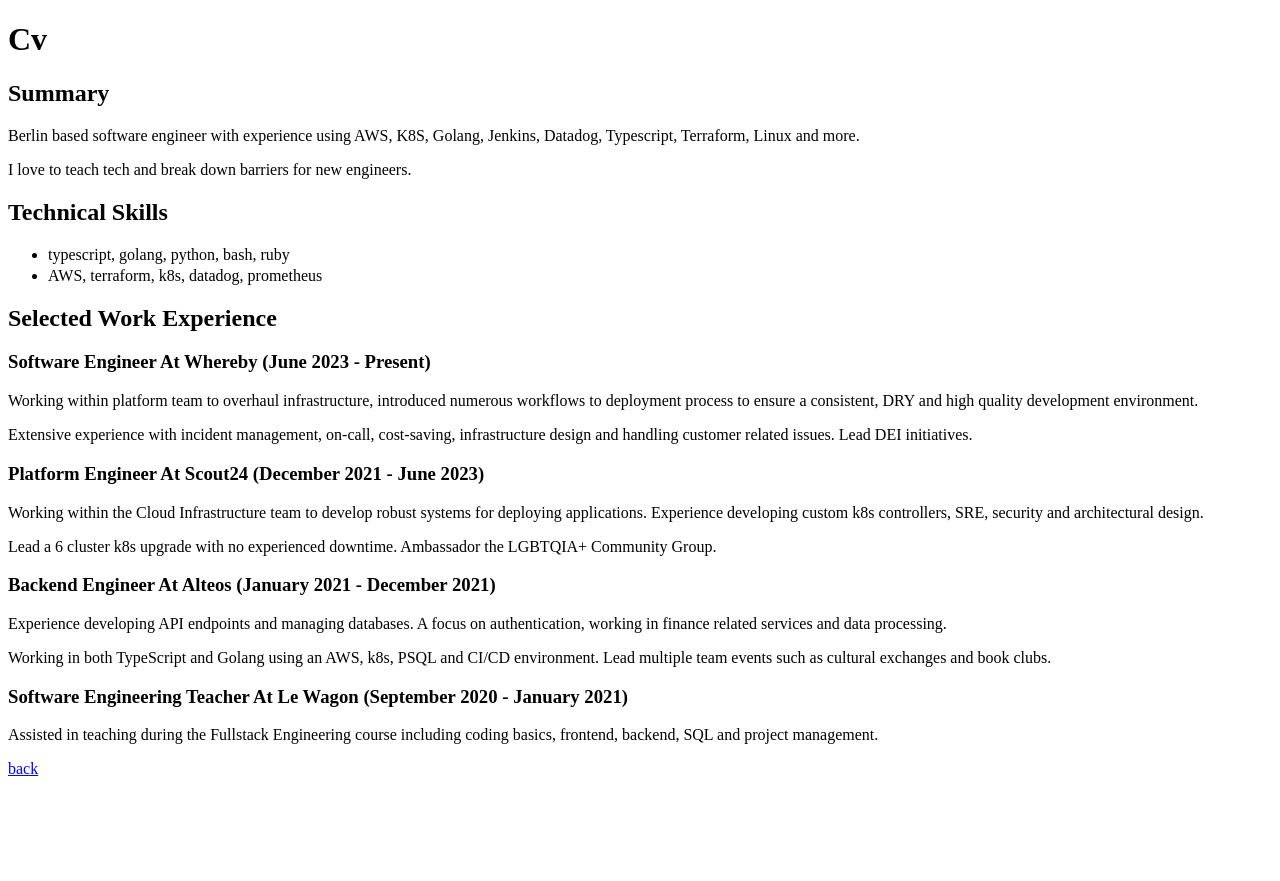
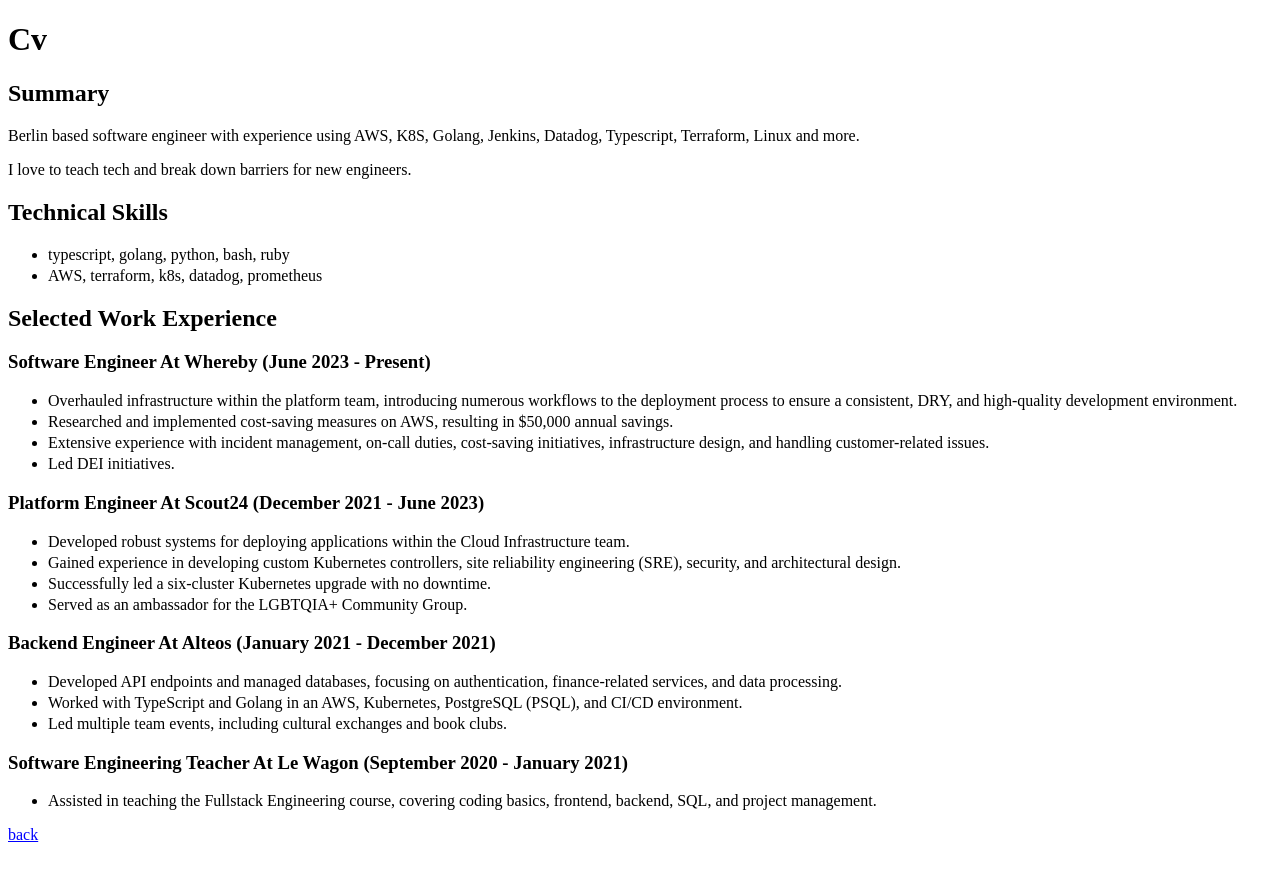
Before and after one commit to jsphwllng/jsphwllng.github.io, a Jekyll site: the page built from cv.md, in a window 1280 px wide. Shown: the top 881 px of the page. Built offline with Jekyll 4.4.1, drawn with Linux system fonts in a browser that asks for light colours.

Commit message:
Update cv.md

```diff
--- a/cv.md
+++ b/cv.md
@@ -21,22 +21,24 @@
 
 ### Software Engineer at Whereby (June 2023 - Present)
 
-Working within platform team to overhaul infrastructure, introduced numerous workflows to deployment process to ensure a consistent, DRY and high quality development environment.
-
-Extensive experience with incident management, on-call, cost-saving, infrastructure design and handling customer related issues. Lead DEI initiatives.
+- Overhauled infrastructure within the platform team, introducing numerous workflows to the deployment process to ensure a consistent, DRY, and high-quality development environment.
+- Researched and implemented cost-saving measures on AWS, resulting in $50,000 annual savings.
+- Extensive experience with incident management, on-call duties, cost-saving initiatives, infrastructure design, and handling customer-related issues.
+- Led DEI initiatives.
 
 ### Platform Engineer at Scout24 (December 2021 - June 2023)
 
-Working within the Cloud Infrastructure team to develop robust systems for deploying applications. Experience developing custom k8s controllers, SRE, security and architectural design.
-
-Lead a 6 cluster k8s upgrade with no experienced downtime. Ambassador the LGBTQIA+ Community Group.
+- Developed robust systems for deploying applications within the Cloud Infrastructure team.
+- Gained experience in developing custom Kubernetes controllers, site reliability engineering (SRE), security, and architectural design.
+- Successfully led a six-cluster Kubernetes upgrade with no downtime.
+- Served as an ambassador for the LGBTQIA+ Community Group.
 
 ### Backend Engineer at Alteos (January 2021 - December 2021)
 
-Experience developing API endpoints and managing databases. A focus on authentication, working in finance related services and data processing.
-
-Working in both TypeScript and Golang using an AWS, k8s, PSQL and CI/CD environment. Lead multiple team events such as cultural exchanges and book clubs.
+- Developed API endpoints and managed databases, focusing on authentication, finance-related services, and data processing.
+- Worked with TypeScript and Golang in an AWS, Kubernetes, PostgreSQL (PSQL), and CI/CD environment.
+- Led multiple team events, including cultural exchanges and book clubs.
 
 ### Software Engineering Teacher at Le Wagon (September 2020 - January 2021)
 
-Assisted in teaching during the Fullstack Engineering course including coding basics, frontend, backend, SQL and project management.
+- Assisted in teaching the Fullstack Engineering course, covering coding basics, frontend, backend, SQL, and project management.
```
